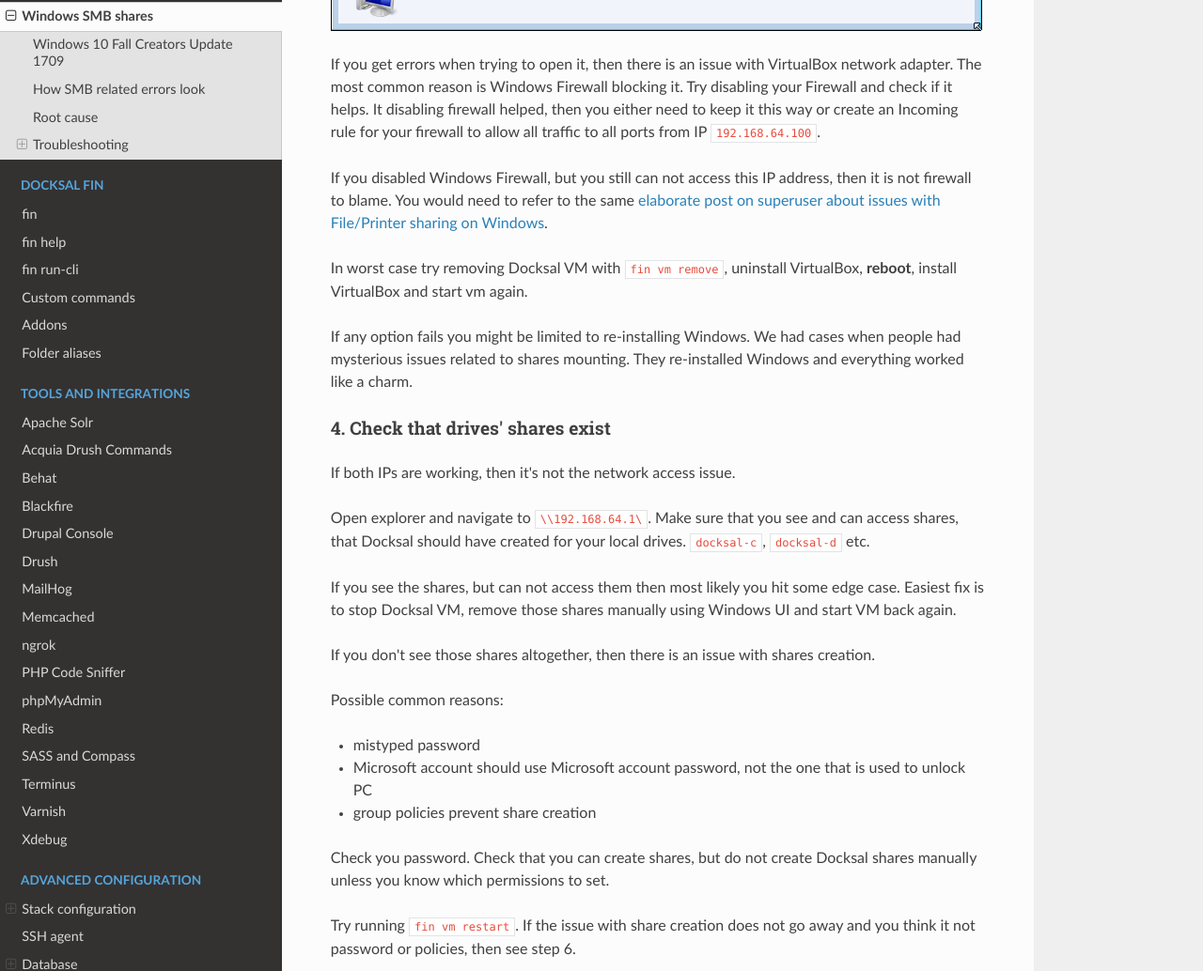
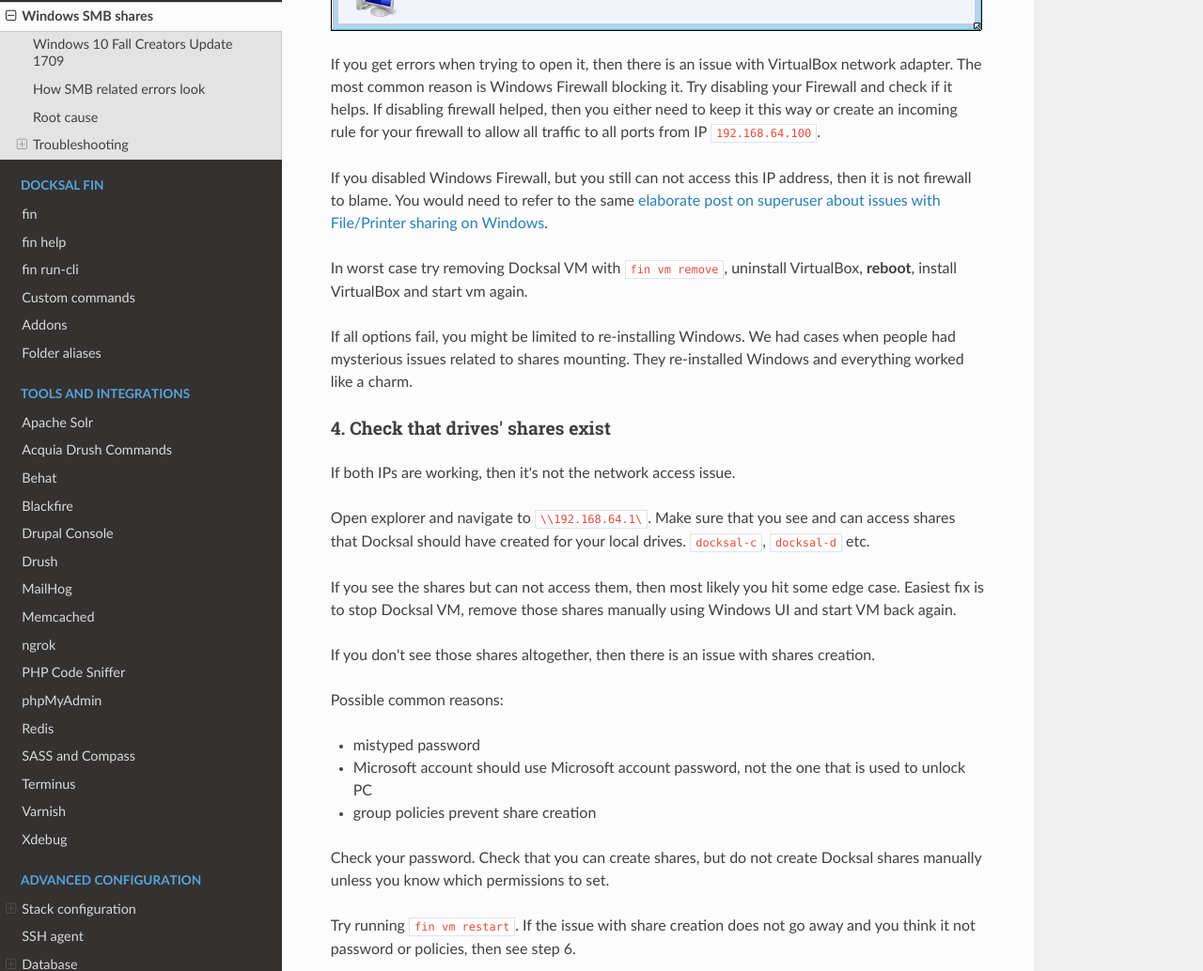
Before and after one commit to docksal/docksal, an MkDocs documentation site: the page built from docs/troubleshooting-smb.md, in a window 1280 px wide and 1400 px high, scrolled down 3982 px. Shown: the part 199-1233 px from the top of the window at 94% size. Built offline with MkDocs 1.6.1, drawn with Linux system fonts in a browser that asks for light colours; nearby versions of some CDN libraries; old or Windows-style settings are respelled for this version of MkDocs; some of the changed text lies outside the part shown.

Commit message:
Fixed punctuation, minor typos, wording

````diff
--- a/docs/troubleshooting-smb.md
+++ b/docs/troubleshooting-smb.md
@@ -1,4 +1,4 @@
-# Troubleshooting SMB shares creation, mounting and related issues on Windows
+# Troubleshooting SMB shares creation, mounting, and related issues on Windows
 
 ## Windows 10 Fall Creators Update 1709
 
@@ -15,7 +15,7 @@ exit status 255
 ```
 
 You will have to manually enable `SMB 1.0/CIFS Server` package in Windows Feature and reboot the host.
-See [this](https://github.com/docksal/docksal/issues/382) issue for details.
+See [this issue](https://github.com/docksal/docksal/issues/382) for details.
 
 ## How SMB related errors look
 
@@ -97,7 +97,7 @@ try opening that IP again.
 
 If after enabling files sharing you still can not access your IP via explorer,
 then see this [elaborate post on superuser about issues with File/Printer sharing on Windows](https://superuser.com/a/446500/140872).
-Hopefully it helps. Do not proceed to next steps, if you have not fixed the issue
+Hopefully it helps. Do not proceed to next steps if you have not fixed the issue
 because they will fail too.
 
 Friendly reminder: if everything fails to make it working, then you might be limited to
@@ -113,15 +113,15 @@ issues with accessing your local IP via explorer. (If error with vm
 start is not related to mounting or shares, then see regular [troubleshooting guide](troubleshooting.md).)
 
 In this step you need to check access to Docksal IP. Open explorer and navigate to `\\192.168.64.1\`.
-This is the IP that VirtualBox adapter assigns to your host machine. Just like in previous step it
+This is the IP that VirtualBox adapter assigns to your host machine. Just like in the previous step, it
 should open with no errors and now you should see your network shares.
 
 ![Getting your IP](_img/troubleshooting-smb-your-shares2.png)
 
 If you get errors when trying to open it, then there is an issue with VirtualBox network adapter. The
 most common reason is Windows Firewall blocking it. Try disabling your Firewall and check if it
-helps. It disabling firewall helped, then you either need to keep it this way or create an
-Incoming rule for your firewall to allow all traffic to all ports from IP `192.168.64.100`.
+helps. If disabling firewall helped, then you either need to keep it this way or create an
+incoming rule for your firewall to allow all traffic to all ports from IP `192.168.64.100`.
 
 If you disabled Windows Firewall, but you still can not access this IP address, then it is not
 firewall to blame. You would need to refer to the same
@@ -130,7 +130,7 @@ firewall to blame. You would need to refer to the same
 In worst case try removing Docksal VM with `fin vm remove`, uninstall VirtualBox, **reboot**, install
 VirtualBox and start vm again.
 
-If any option fails you might be limited to re-installing Windows. We had cases when
+If all options fail, you might be limited to re-installing Windows. We had cases when
 people had mysterious issues related to shares mounting. They re-installed Windows and everything
 worked like a charm.
 
@@ -139,9 +139,9 @@ worked like a charm.
 If both IPs are working, then it's not the network access issue.
 
 Open explorer and navigate to `\\192.168.64.1\`. Make sure that you see and can
-access shares, that Docksal should have created for your local drives. `docksal-c`, `docksal-d` etc.
+access shares that Docksal should have created for your local drives. `docksal-c`, `docksal-d` etc.
 
-If you see the shares, but can not access them then most likely you hit some edge case. Easiest
+If you see the shares but can not access them, then most likely you hit some edge case. Easiest
 fix is to stop Docksal VM, remove those shares manually using Windows UI and start VM back again.
 
 If you don't see those shares altogether, then there is an issue with shares creation.
@@ -152,7 +152,7 @@ Possible common reasons:
 * Microsoft account should use Microsoft account password, not the one that is used to unlock PC
 * group policies prevent share creation
 
-Check you password. Check that you can create shares, but do not create Docksal shares manually
+Check your password. Check that you can create shares, but do not create Docksal shares manually
 unless you know which permissions to set.
 
 Try running `fin vm restart`. If the issue with share creation does not go away and you think
@@ -165,7 +165,7 @@ For Microsoft Account use Microsoft Account password not the one you use to unlo
 **Your password can NOT contain:** `,` (comma), `\` (back slash) or `'` (single quote) symbol
 because the password is being passed to the console mount command.
 
-Other special symbols are not an issue but in case your password contains some other special
+Other special symbols are not an issue, but in case your password contains some other special
 symbols and you see errors that contain `Invalid argument`:
 
 ```
````
Also changed, not shown: other parts of docs/troubleshooting-smb.md (+5 -5 lines), README.md (+2 -2 lines), docs/getting-started/project-setup.md (+1 -1 lines), docs/index.md (+7 -7 lines), docs/troubleshooting.md (+9 -9 lines), docs/tools/xdebug.md (line endings or trailing spaces).
